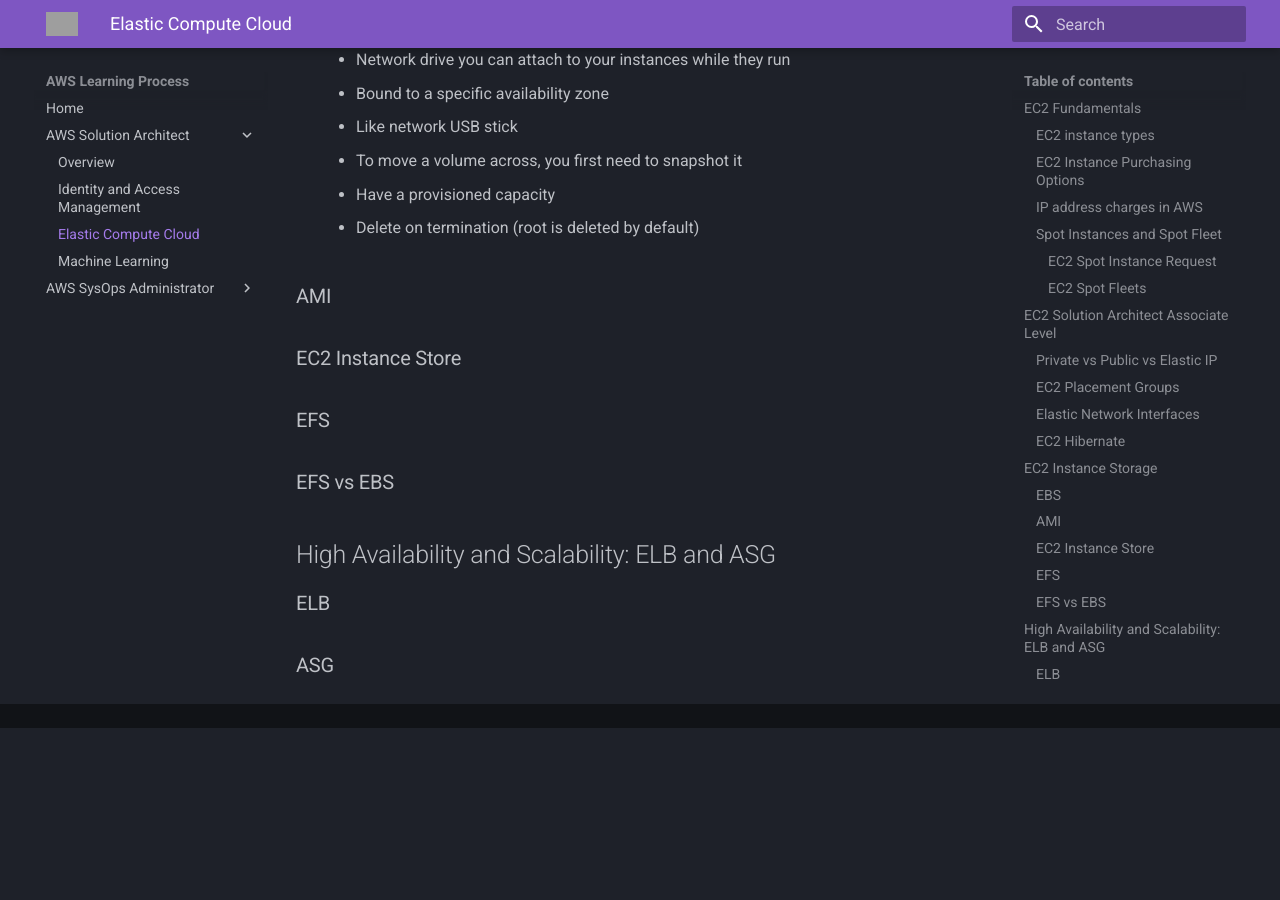
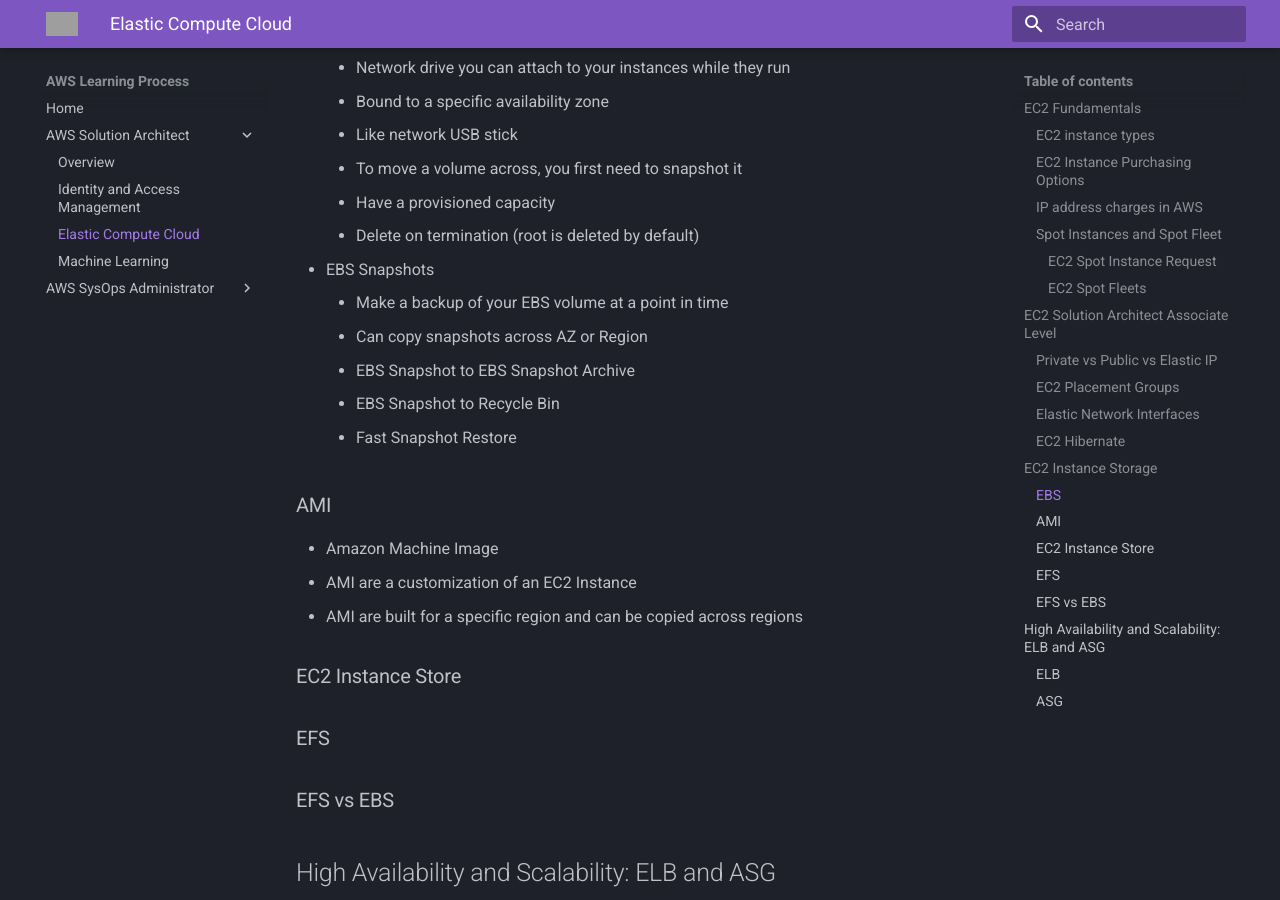
Before and after one commit to janobourian/aws, an MkDocs documentation site: the page built from docs/solution_architect/ec2.md, in a window 1280 px wide and 900 px high, scrolled down 9304 px. Built offline with MkDocs 1.6.1 and Material for MkDocs 9.7.7, drawn with Linux system fonts in a browser that asks for light colours; before the commit the page ends 10032 px from its top, so only the background shows below that; grey boxes are pictures that could not be loaded.

Commit message:
add: ebs and AMI

```diff
--- a/docs/solution_architect/ec2.md
+++ b/docs/solution_architect/ec2.md
@@ -300,7 +300,18 @@ echo "<h1>Hello world from $(hostname -f)</h1>" > /var/www/html/index.html
     * Have a provisioned capacity
     * Delete on termination (root is deleted by default)
 
+* EBS Snapshots
+    * Make a backup of your EBS volume at a point in time
+    * Can copy snapshots across AZ or Region
+    * EBS Snapshot to EBS Snapshot Archive
+    * EBS Snapshot to Recycle Bin
+    * Fast Snapshot Restore
+
 ### AMI
+
+* Amazon Machine Image
+* AMI are a customization of an EC2 Instance
+* AMI are built for a specific region and can be copied across regions
 
 ### EC2 Instance Store
 
```
